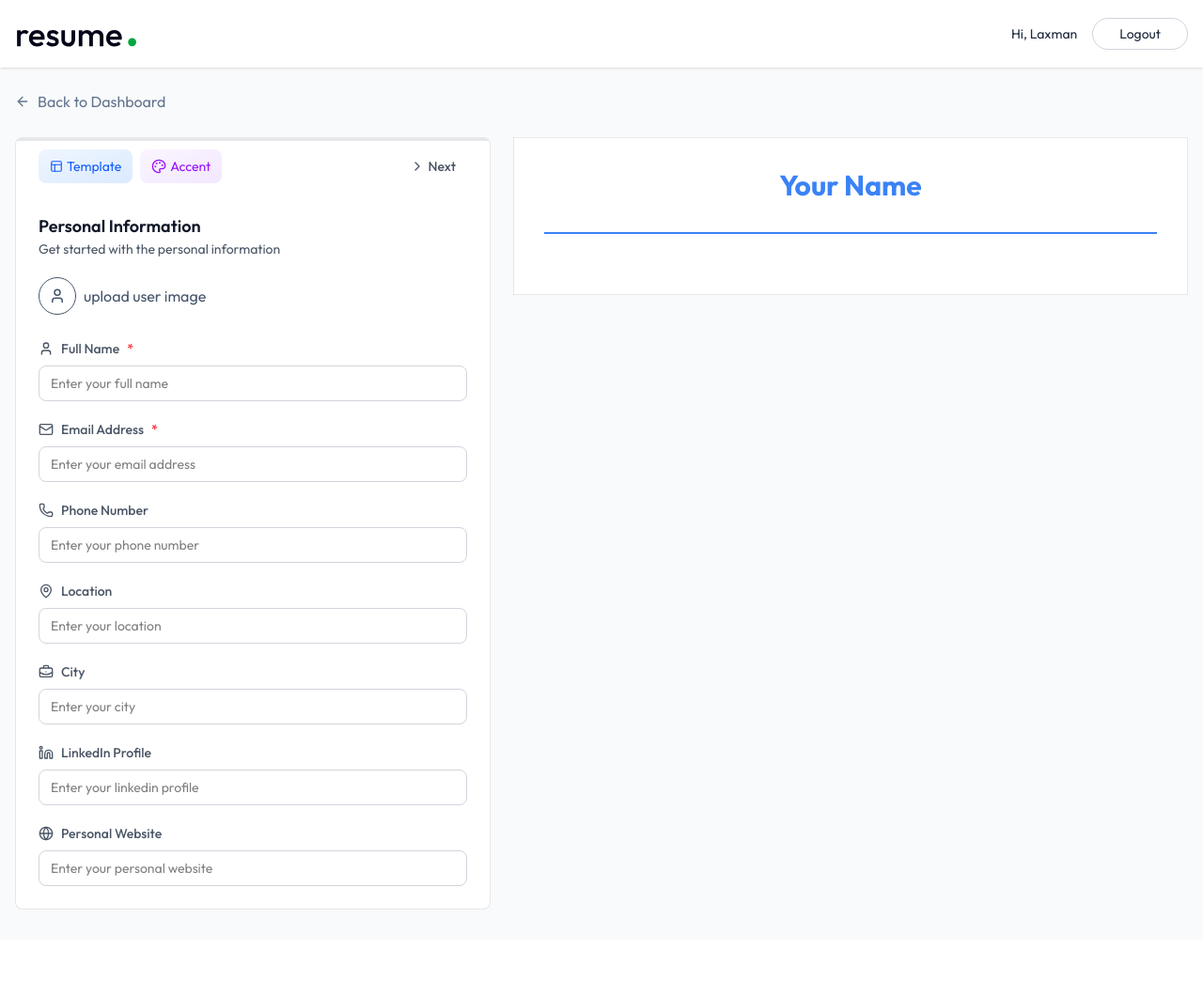
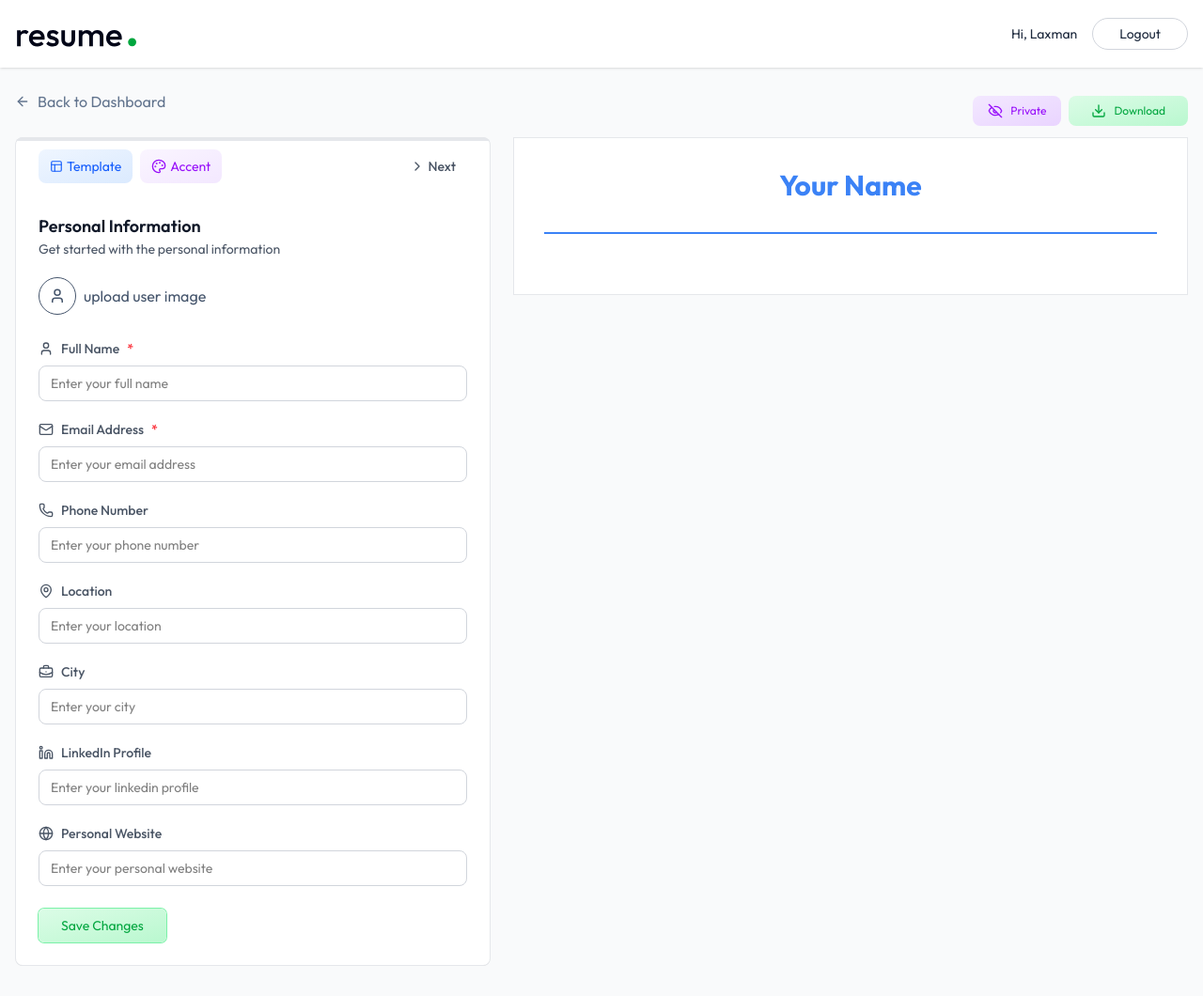
Before and after one commit to laxman-thedev/AI-Resume-Builder-App, a React (Vite) app in the folder client/: page /app/builder/1 in a window 1280 px wide. Shown: the whole page at 94% size. Before the commit the page ends 1000 px from the top, so only its background shows below. Built offline with nearby package versions, Linux system fonts and the light colour scheme.

Commit message:
client(feat): add  share, download, save, visible btns to ResumeBuilder page

```diff
--- a/client/src/pages/ResumeBuilder.jsx
+++ b/client/src/pages/ResumeBuilder.jsx
@@ -1,6 +1,6 @@
 import React, { useEffect, useState } from 'react'
 import { Link, useParams } from 'react-router-dom'
-import { ArrowLeftIcon, Briefcase, ChevronLeft, ChevronRight, FileText, FolderIcon, GraduationCap, Sparkles, User } from 'lucide-react'
+import { ArrowLeftIcon, Briefcase, ChevronLeft, ChevronRight, DownloadIcon, EyeIcon, EyeOffIcon, FileText, FolderIcon, GraduationCap, Share2Icon, Sparkles, User } from 'lucide-react'
 import PersonalInfoForm from '../components/PersonalInfoForm'
 import { dummyResumeData } from '../assets/assets'
 import ResumePreview from '../components/ResumePreview'
@@ -56,6 +56,27 @@
         loadExistingResume()
     }, [])
 
+    const changeResumeVisibility = async () => {
+        setResumeData({ ...resumeData, public: !resumeData.public })
+    }
+    const handleShare = () => {
+        const frontendUrl = window.location.href.split('/app')[0];
+        const resumeUrl = `${frontendUrl}/view/${resumeId}`;
+
+        if (navigator.share) {
+            navigator.share({
+                url: resumeUrl,
+                text: 'My Resume'
+            })
+        }
+        else{
+            alert('Your browser does not support the "navigator.share" function. Please use a different browser.')
+        }
+    }
+    const downloadResume = () => {
+        window.print();
+    }
+
     return (
         <div>
             <div className='max-w-7xl mx-auto px-4 py-6'>
@@ -80,7 +101,7 @@
                         <div className='flex justify-between items-center mb-6  border-gray-300 py-1'>
 
                             <div className='flex items-center gap-2'>
-                                <TemplateSelector selectedTemplate={resumeData.template} onChange={(template)=> setResumeData((prev => ({ ...prev, template: template })))} />
+                                <TemplateSelector selectedTemplate={resumeData.template} onChange={(template) => setResumeData((prev => ({ ...prev, template: template })))} />
 
                                 <ColorPicker selectedColor={resumeData.accent_color} onChange={(color) => setResumeData((prev) => ({ ...prev, accent_color: color }))} />
                             </div>
@@ -128,7 +149,7 @@
                                 activeSection.id === 'professional_summary' && (
                                     <ProfessionalSummaryForm
                                         data={resumeData.professional_summary}
-                                        onChange={(data)=>setResumeData(prev => ({...prev, professional_summary: data}))}
+                                        onChange={(data) => setResumeData(prev => ({ ...prev, professional_summary: data }))}
                                         setResumeData={setResumeData}
                                     />
                                 )
@@ -137,7 +158,7 @@
                                 activeSection.id === 'experience' && (
                                     <ExperienceForm
                                         data={resumeData.experience}
-                                        onChange={(data)=>setResumeData(prev => ({...prev, experience: data}))}
+                                        onChange={(data) => setResumeData(prev => ({ ...prev, experience: data }))}
                                     />
                                 )
                             }
@@ -145,7 +166,7 @@
                                 activeSection.id === 'education' && (
                                     <EducationForm
                                         data={resumeData.education}
-                                        onChange={(data)=>setResumeData(prev => ({...prev, education: data}))}
+                                        onChange={(data) => setResumeData(prev => ({ ...prev, education: data }))}
                                     />
                                 )
                             }
@@ -153,7 +174,7 @@
                                 activeSection.id === 'project' && (
                                     <ProjectForm
                                         data={resumeData.project}
-                                        onChange={(data)=>setResumeData(prev => ({...prev, project: data}))}
+                                        onChange={(data) => setResumeData(prev => ({ ...prev, project: data }))}
                                     />
                                 )
                             }
@@ -161,19 +182,35 @@
                                 activeSection.id === 'skills' && (
                                     <SkillsForm
                                         data={resumeData.skills}
-                                        onChange={(data)=>setResumeData(prev => ({...prev, skills: data}))}
+                                        onChange={(data) => setResumeData(prev => ({ ...prev, skills: data }))}
                                     />
                                 )
                             }
                         </div>
-
+                        <button className='bg-linear-to-br from-green-100 to-green-200 ring-green-300 text-green-600 ring hover:ring-green-400 transition-all rounded-md px-6 py-2 mt-6 text-sm'>
+                            Save Changes
+                        </button>
                     </div>
                 </div>
 
                 {/* Right Panel Form */}
                 <div className='lg:col-span-7 max-lg:mt-6'>
-                    <div>
+                    <div className='relative w-full'>
                         {/* ----- buttons ----- */}
+                        <div className='absolute bottom-3 left-0 right-0 flex items-center justify-end gap-2'>
+                            {resumeData.public && (
+                                <button onClick={handleShare} className='flex items-center p-2 px-4 gap-2 text-xs bg-linear-to-br from-blue-100 to-blue-200 text-blue-600 rounded-lg ring-blue-300 hover:ring transition-colors'>
+                                    <Share2Icon className='size-4' /> Share
+                                </button>
+                            )}
+                            <button onClick={changeResumeVisibility} className='flex items-center p-2 px-4 gap-2 text-xs bg-linear-to-br from-purple-100 to-purple-200 text-purple-600 rounded-lg ring-purple-300 hover:ring transition-colors'>
+                                {resumeData.public ? <EyeIcon className='size-4' /> : <EyeOffIcon className='size-4' />}
+                                {resumeData.public ? 'Public' : 'Private'}
+                            </button>
+                            <button onClick={downloadResume} className='flex items-center p-2 px-6 gap-2 text-xs bg-linear-to-br from-green-100 to-green-200 text-green-600 rounded-lg ring-green-300 hover:ring transition-colors'>
+                                <DownloadIcon className='size-4' /> Download
+                            </button>
+                        </div>
                     </div>
 
                     {/* --- resume preview --- */}
```
